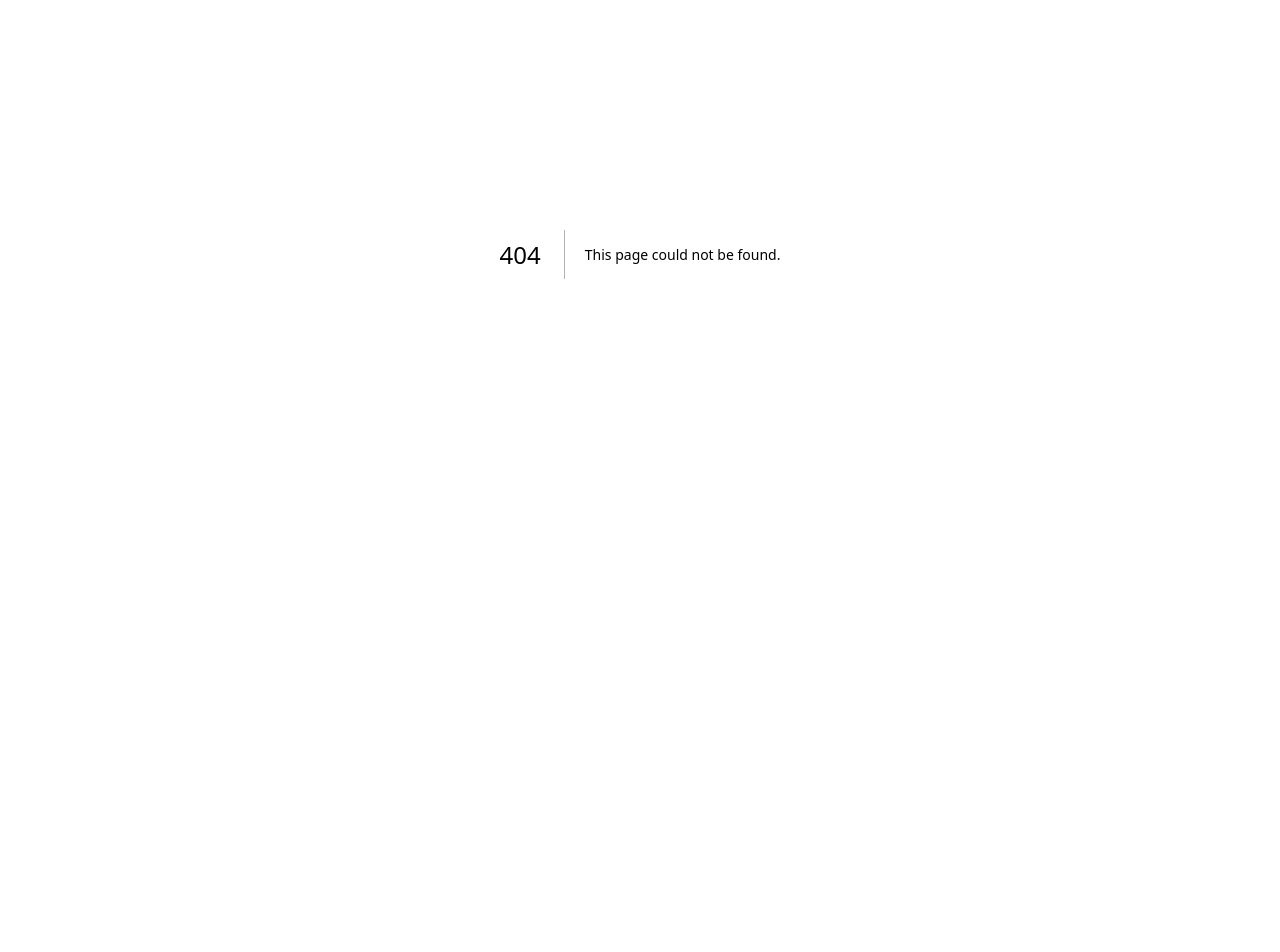
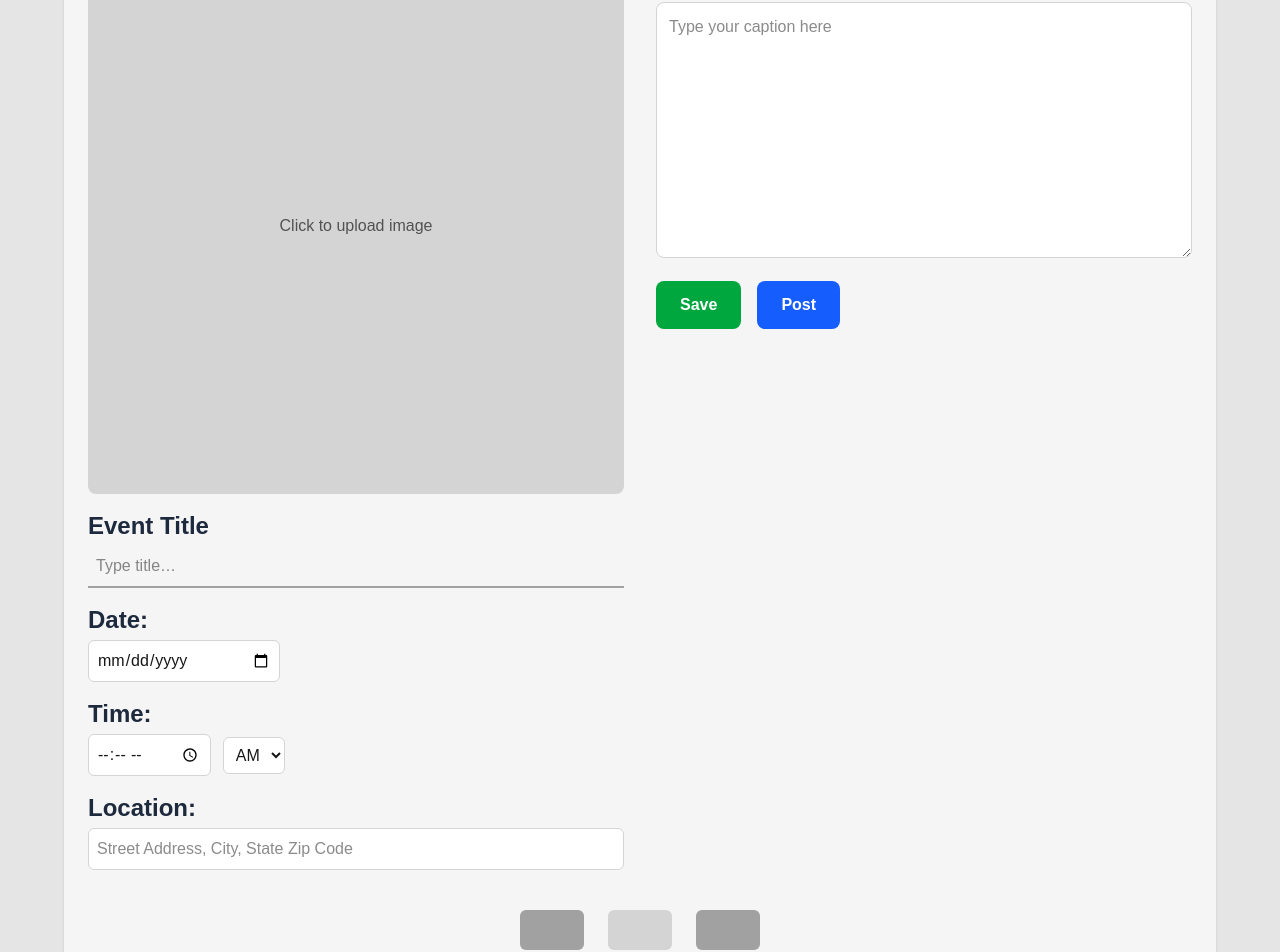
Before and after one commit to Oasis-NEU/f25-group-16, a Next.js app: page /new_post in a window 1280 px wide. Before the commit this address had no page. Shown: the part 146-1098 px from the top of the page. Before the commit the page ends 800 px from the top, so only its background shows below. Built offline with nearby package versions, Linux system fonts and the light colour scheme.

Commit message:
Add visuals to new post page

```diff
--- /dev/null
+++ b/app/new_post/page.js
@@ -0,0 +1,154 @@
+"use client";
+import { useState } from "react";
+
+export default function NewPostPage() {
+  const [title, setTitle] = useState("");
+  const [date, setDate] = useState("");
+  const [time, setTime] = useState("");
+  const [ampm, setAmpm] = useState("AM");
+  const [location, setLocation] = useState("");
+  const [caption, setCaption] = useState("");
+  const [image, setImage] = useState(null);
+
+  function handleImageChange(e) {
+    const file = e.target.files?.[0];
+    if (!file) return;
+    const url = URL.createObjectURL(file);
+    setImage({ file, url });
+  }
+
+  function handleSave(e) {
+    e.preventDefault();
+    // stub: save draft locally (console for now)
+    console.log("DRAFT", { title, date, time, ampm, location, caption, image });
+    alert("Saved draft (console).");
+  }
+
+  function handlePost(e) {
+    e.preventDefault();
+    // stub: would call API / DB (Supabase later)
+    console.log("POST", { title, date, time, ampm, location, caption, image });
+    alert("Pretend posted! (we’ll wire Supabase later)");
+  }
+
+  return (
+    <main className="min-h-screen bg-neutral-200 p-6">
+      <div className="mx-auto max-w-6xl rounded-2xl bg-neutral-100 p-6 shadow">
+        {/* Header */}
+        <h1 className="text-4xl font-extrabold text-slate-800 mb-4">New Post</h1>
+
+        {/* Layout: two columns */}
+        <form className="grid grid-cols-1 gap-8 md:grid-cols-2">
+          {/* LEFT: image + event meta */}
+          <section>
+            {/* Image picker / preview */}
+            <div className="mb-4">
+              <label
+                htmlFor="image"
+                className="block aspect-square w-full cursor-pointer overflow-hidden rounded-lg bg-neutral-300"
+                title="Click to upload"
+              >
+                {image ? (
+                  // eslint-disable-next-line @next/next/no-img-element
+                  <img src={image.url} alt="Preview" className="h-full w-full object-cover" />
+                ) : (
+                  <div className="flex h-full w-full items-center justify-center text-neutral-600">
+                    Click to upload image
+                  </div>
+                )}
+              </label>
+              <input id="image" type="file" accept="image/*" className="hidden" onChange={handleImageChange} />
+            </div>
+
+            {/* Event Title */}
+            <div className="mb-4">
+              <label className="block text-2xl font-semibold text-slate-800">Event Title</label>
+              <input
+                className="mt-1 w-full border-b-2 border-neutral-400 bg-transparent p-2 outline-none focus:border-slate-700"
+                placeholder="Type title…"
+                value={title}
+                onChange={(e) => setTitle(e.target.value)}
+              />
+            </div>
+
+            {/* Date */}
+            <div className="mb-4">
+              <label className="block text-2xl font-semibold text-slate-800">Date:</label>
+              <input
+                type="date"
+                className="mt-1 w-48 rounded-md border border-neutral-300 bg-white p-2"
+                value={date}
+                onChange={(e) => setDate(e.target.value)}
+              />
+            </div>
+
+            {/* Time + AM/PM */}
+            <div className="mb-4">
+              <label className="block text-2xl font-semibold text-slate-800">Time:</label>
+              <div className="mt-1 flex items-center gap-3">
+                <input
+                  type="time"
+                  className="rounded-md border border-neutral-300 bg-white p-2"
+                  value={time}
+                  onChange={(e) => setTime(e.target.value)}
+                />
+                <select
+                  className="rounded-md border border-neutral-300 bg-white p-2"
+                  value={ampm}
+                  onChange={(e) => setAmpm(e.target.value)}
+                >
+                  <option>AM</option>
+                  <option>PM</option>
+                </select>
+              </div>
+            </div>
+
+            {/* Location */}
+            <div className="mb-2">
+              <label className="block text-2xl font-semibold text-slate-800">Location:</label>
+              <input
+                className="mt-1 w-full rounded-md border border-neutral-300 bg-white p-2"
+                placeholder="Street Address, City, State Zip Code"
+                value={location}
+                onChange={(e) => setLocation(e.target.value)}
+              />
+            </div>
+          </section>
+
+          {/* RIGHT: caption + actions */}
+          <section>
+            <h2 className="text-3xl font-bold text-slate-800 mb-2">Caption</h2>
+            <textarea
+              className="h-64 w-full rounded-lg border border-neutral-300 bg-white p-3"
+              placeholder="Type your caption here"
+              value={caption}
+              onChange={(e) => setCaption(e.target.value)}
+            />
+
+            <div className="mt-4 flex gap-4">
+              <button
+                onClick={handleSave}
+                className="rounded-lg bg-green-600 px-6 py-3 font-semibold text-white hover:bg-green-700"
+              >
+                Save
+              </button>
+              <button
+                onClick={handlePost}
+                className="rounded-lg bg-blue-600 px-6 py-3 font-semibold text-white hover:bg-blue-700"
+              >
+                Post
+              </button>
+            </div>
+          </section>
+        </form>
+
+        {/* bottom navigation placeholders */}
+        <div className="mt-8 flex justify-center gap-6">
+          <div className="h-10 w-16 rounded-md bg-neutral-400" />
+          <div className="h-10 w-16 rounded-md bg-neutral-300" />
+          <div className="h-10 w-16 rounded-md bg-neutral-400" />
+        </div>
+      </div>
+    </main>
+  );
+}
```
